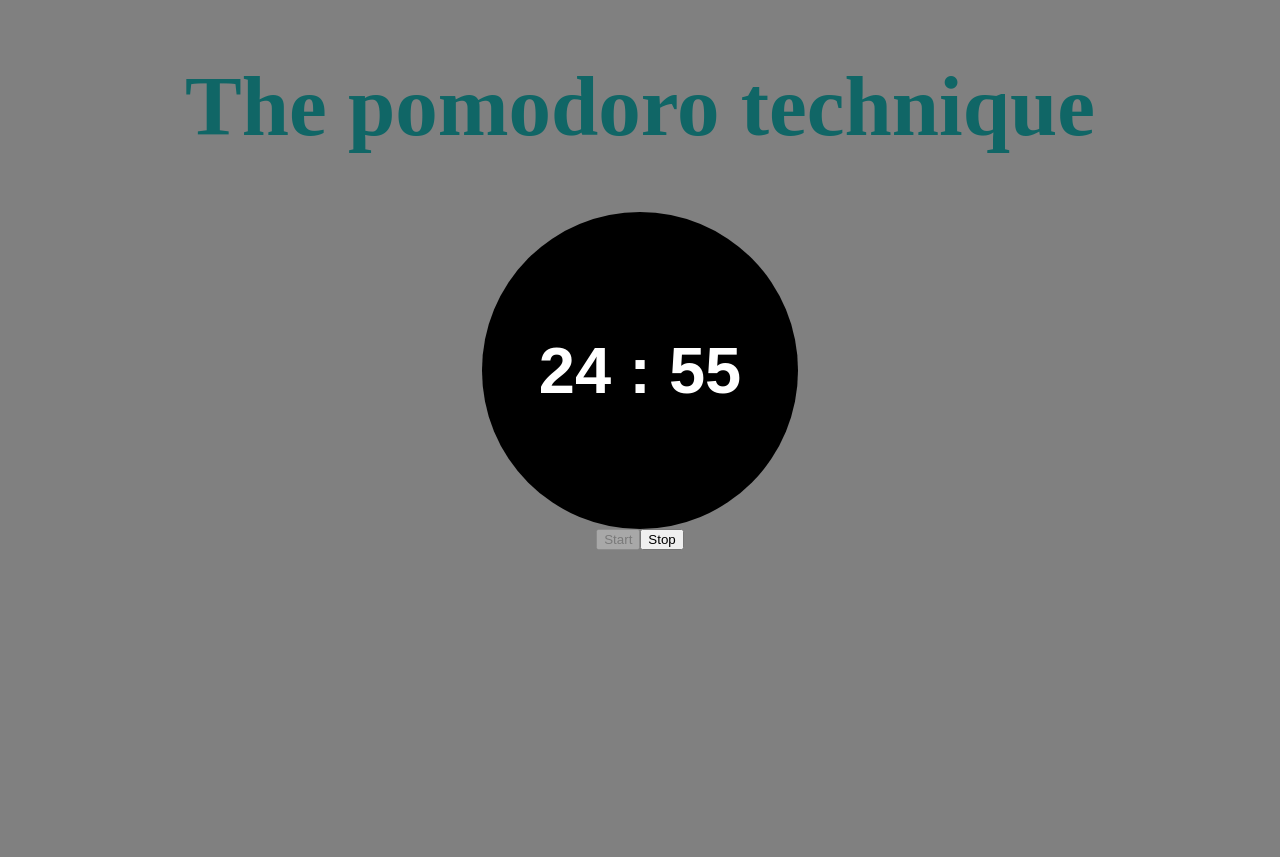
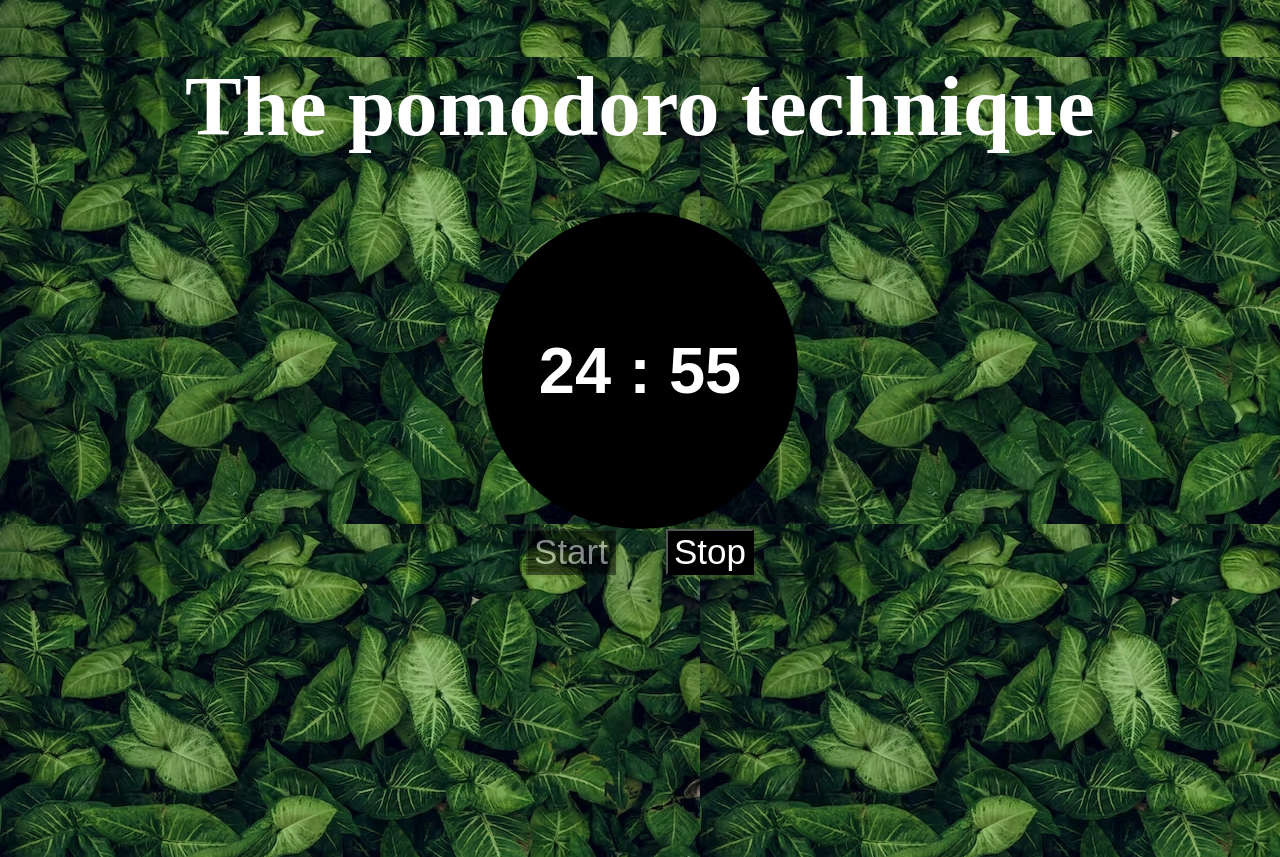
Before and after one commit to Imanplay/temporizador-pomodoro, a plain HTML site: page index.html in a window 1280 px wide. Drawn offline with Linux system fonts and the light colour scheme.

Commit message:
agregue estilo

```diff
--- a/style.css
+++ b/style.css
@@ -2,6 +2,7 @@ html,
 body {
     height: 100%;
     margin: 0;
+    background-image: url(fondo_1.png);
     background-color: gray;
     padding: 0;
 }
@@ -20,14 +21,13 @@ body {
 }
 
 h1 {
-    color: rgb(16, 102, 102);
+    color: white;
     font-size: 85px;
     text-align: center;
-
 }
 
 h2 {
-    color: rgb(16, 102, 102);
+    color: white;
     font-size: 65px;
     text-align: center;
     font-family: sans-serif;
@@ -44,16 +44,19 @@ h2 {
     justify-content: center;
 }
 
-#boton {
-    background-color: rgb(16, 102, 102);
+#botonStart, #botonStop {
+    background-color: black;
     color: white;
     font-size: 35px;
     margin: 0 25px 0 25px;
 }
 
-#boton2 {
-    background-color: rgb(16, 102, 102);
-    color: white;
-    font-size: 35px;
-    margin: 0 25px 0 25px;
+#botonStart:disabled, #botonStop:disabled {
+opacity: 0.5;
+
 }
+
+#botonStart:hover, #botonStop:hover {
+color: black ;
+background-color: white;
+}
```
Also changed, not shown: fondo_1.png (added).
